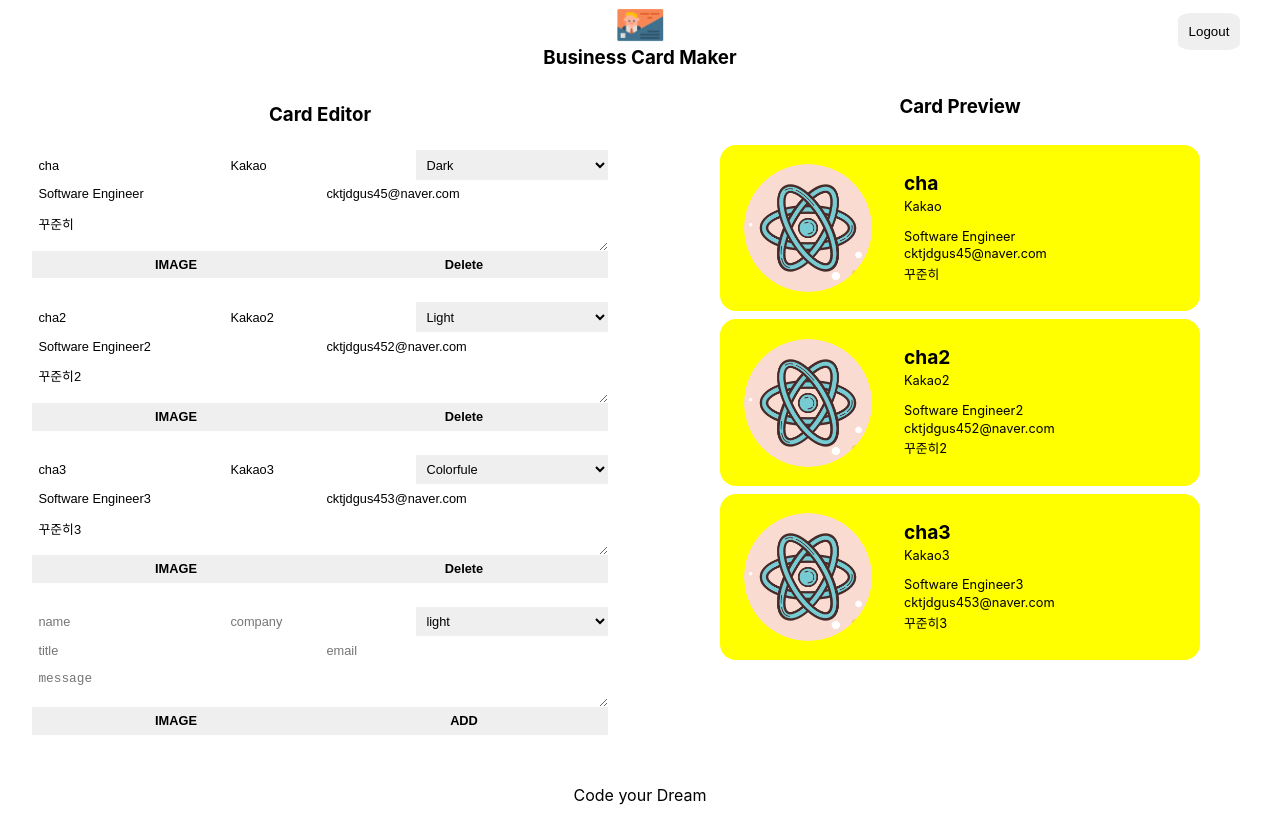
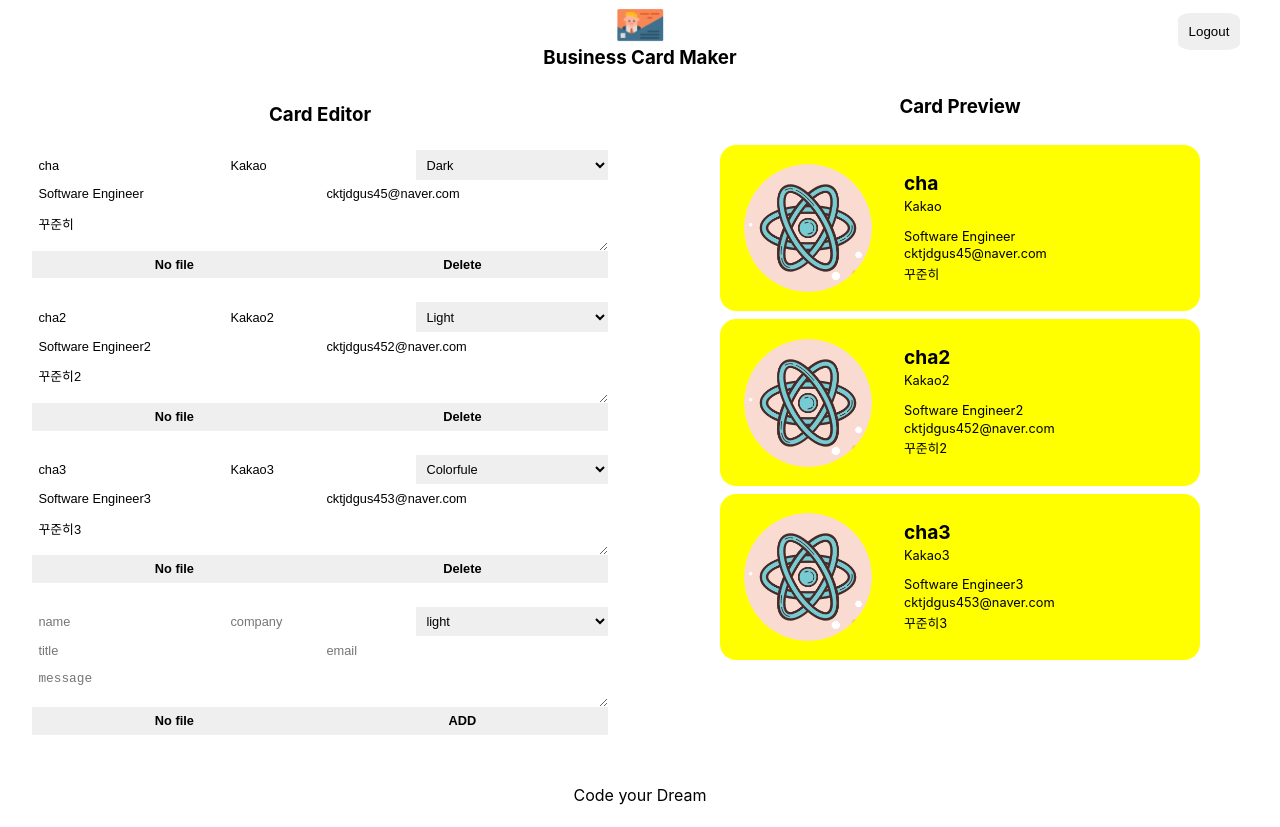
Before and after one commit to cktjdgus45/react-cardmaker2, a React (Create React App) app: page /maker in a window 1280 px wide. Built offline with nearby package versions, Linux system fonts and the light colour scheme; no server answers; sample sign-in values are in the browser's storage.

Commit message:
add FileInput Component html,css

```diff
--- a/src/app.jsx
+++ b/src/app.jsx
@@ -4,14 +4,14 @@ import styles from './app.module.css';
 import { BrowserRouter, Route, Routes } from 'react-router-dom';
 import Maker from './components/maker/maker';
 
-function App({ authService }) {
+function App({ authService, FileInput }) {
 
   return (
     <div className={styles.app}>
       <BrowserRouter>
         <Routes>
           <Route path="/" element={<Login authService={authService} />}></Route>
-          <Route path="maker" element={<Maker authService={authService} />}></Route>
+          <Route path="maker" element={<Maker authService={authService} FileInput={FileInput} />}></Route>
         </Routes>
       </BrowserRouter>
     </div>
--- a/src/components/button/button.module.css
+++ b/src/components/button/button.module.css
@@ -6,7 +6,7 @@
     font-weight: bold;
     cursor: pointer;
     padding: 0.5em;
-    flex: 1 1 50%;
+    flex: 1 1 100%;
     font-size: 0.8rem;
     border: none;
 }
--- a/src/components/card_add_form/card_add_form.jsx
+++ b/src/components/card_add_form/card_add_form.jsx
@@ -1,9 +1,8 @@
 import React, { useRef } from 'react';
-import ImageFileInput from '../image_file_input/image_file_input';
 import Button from '../button/button';
 import styles from './card_add_form.module.css';
 
-const CardAddForm = ({ onAdd }) => {
+const CardAddForm = ({ FileInput, onAdd }) => {
     const formRef = useRef();
     const nameRef = useRef();
     const companyRef = useRef();
@@ -46,7 +45,7 @@ const CardAddForm = ({ onAdd }) => {
             <textarea
                 ref={messageRef} className={styles.textarea} name="message" placeholder='message'></textarea>
             <div className={styles.fileInput}>
-                <ImageFileInput />
+                <FileInput />
                 <Button name='ADD' onClick={onSubmit} />
             </div>
         </form>
--- a/src/components/card_edit_form/card_edit_form.jsx
+++ b/src/components/card_edit_form/card_edit_form.jsx
@@ -1,9 +1,8 @@
 import React, { useRef } from 'react';
 import Button from '../button/button';
-import ImageFileInput from '../image_file_input/image_file_input';
 import styles from './card_edit_form.module.css';
 
-const CardEditForm = ({ card, updateCard, deleteCard }) => {
+const CardEditForm = ({ FileInput, card, updateCard, deleteCard }) => {
     const { id, name, company, theme, title, email, message, fileName, fileURL } = card;
     const formRef = useRef();
     const nameRef = useRef();
@@ -41,7 +40,7 @@ const CardEditForm = ({ card, updateCard, deleteCard }) => {
             <input onChange={onChange} ref={emailRef} className={styles.input} type="text" name="email" value={email} />
             <textarea onChange={onChange} ref={messageRef} className={styles.textarea} name="message" value={message}></textarea>
             <div className={styles.fileInput}>
-                <ImageFileInput />
+                <FileInput />
                 <Button name='Delete' onClick={onSubmit} />
             </div>
         </form>
--- a/src/components/editor/editor.jsx
+++ b/src/components/editor/editor.jsx
@@ -3,20 +3,21 @@ import styles from './editor.module.css';
 import CardEditForm from '../card_edit_form/card_edit_form';
 import CardAddForm from '../card_add_form/card_add_form';
 
-const Editor = ({ cards, onAdd, updateCard, deleteCard }) => {
+const Editor = ({ cards, onAdd, updateCard, deleteCard, FileInput }) => {
     return (
         <section className={styles.editor}>
             <h1 className={styles.title}>Card Editor</h1>
             {
                 Object.keys(cards).map(key => (
                     <CardEditForm
+                        FileInput={FileInput}
                         updateCard={updateCard}
                         deleteCard={deleteCard}
                         key={key}
                         card={cards[key]} />
                 ))
             }
-            <CardAddForm onAdd={onAdd} />
+            <CardAddForm FileInput={FileInput} onAdd={onAdd} />
         </section>
     )
 }
--- a/src/components/image_file_input/image_file_input.jsx
+++ b/src/components/image_file_input/image_file_input.jsx
@@ -1,8 +1,18 @@
-import React from 'react';
+import React, { useRef } from 'react';
 import styles from './image_file_input.module.css';
 
-const ImageFileInput = (props) => (
-    <button className={styles.button}>IMAGE</button>
-);
+const ImageFileInput = ({ imageUploader, name, onFileChange }) => {
+    const inputRef = useRef();
+    const onButtonClick = (event) => {
+        event.preventDefault();
+        inputRef.current.click();
+    }
+    return (
+        <div className={styles.container}>
+            <input ref={inputRef} className={styles.input} type="file" accept="image/*" name="file" />
+            <button className={styles.button} onClick={onButtonClick}>{name || 'No file'}</button>
+        </div>
+    )
+}
 
 export default ImageFileInput;
--- a/src/components/image_file_input/image_file_input.module.css
+++ b/src/components/image_file_input/image_file_input.module.css
@@ -1,4 +1,4 @@
-@value makerWhite,makerWheat from '../../common/colors.css';
+@value makerWhite,makerWheat,makerLightGrey from '../../common/colors.css';
 
 .button{
     background-color: makerWheat;
@@ -6,7 +6,7 @@
     font-weight: bold;
     cursor: pointer;
     padding: 0.5em;
-    flex: 1 1 50%;
+    flex: 1 1 100%;
     font-size: 0.8rem;
     border: none;
 }
@@ -14,3 +14,27 @@
 .button:hover{
     opacity: 0.8;
 }
+
+.container{
+    width: 100%;
+    height: 100%;
+    display: flex;
+}
+
+.input{
+    display: none;
+}
+
+.button{
+    width: 100%;
+    background-color: makerLightGrey;
+    font-weight: bold;
+    cursor: pointer;
+    border: 0;
+    outline: 0;
+    font-size: 0.8rem;
+}
+
+.button:hover{
+    opacity: 0.8;
+}
--- a/src/components/maker/maker.jsx
+++ b/src/components/maker/maker.jsx
@@ -6,7 +6,7 @@ import { useNavigate } from "react-router-dom";
 import Editor from '../editor/editor';
 import Preview from '../preview/preview';
 
-const Maker = ({ authService }) => {
+const Maker = ({ authService, FileInput }) => {
     const [cards, setCards] = useState({
         '1': {
             id: '1',
@@ -75,7 +75,7 @@ const Maker = ({ authService }) => {
         <section className={styles.maker}>
             <Header onLogout={onLogout} />
             <div className={styles.container}>
-                <Editor updateCard={createOrUpdateCard} deleteCard={deleteCard} cards={cards} onAdd={createOrUpdateCard} />
+                <Editor updateCard={createOrUpdateCard} FileInput={FileInput} deleteCard={deleteCard} cards={cards} onAdd={createOrUpdateCard} />
                 <Preview cards={cards} />
             </div>
             <Footer />
--- a/src/index.js
+++ b/src/index.js
@@ -3,11 +3,18 @@ import ReactDOM from 'react-dom';
 import './index.css';
 import App from './app';
 import AuthService from './service/authentication.js';
+import ImageUploader from './service/image_uploader';
+import ImageFileInput from './components/image_file_input/image_file_input';
 
+const imageUploader = new ImageUploader();
 const authService = new AuthService();
+const FileInput = props => {
+  return <ImageFileInput {...props} imageUploader={imageUploader} />
+}
+
 ReactDOM.render(
   <React.StrictMode>
-    <App authService={authService} />
+    <App authService={authService} FileInput={FileInput} />
   </React.StrictMode>,
   document.getElementById('root')
 );
--- /dev/null
+++ b/src/service/image_uploader.js
@@ -0,0 +1,7 @@
+class ImageUploader {
+    async upload(file) {
+        return 'file';
+    }
+}
+
+export default ImageUploader;
```
